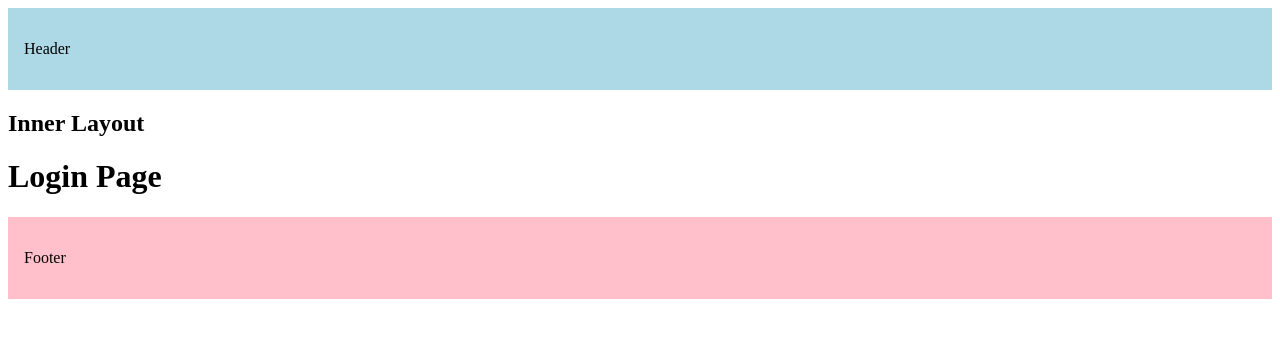
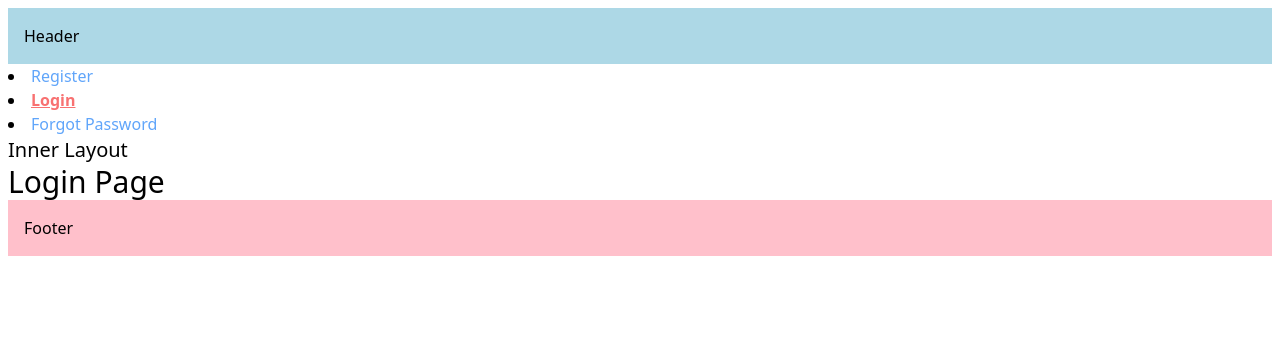
Before and after one commit to swamiabhishek45/Next.js-Learning, a Next.js app in the folder file-routing/: page /login in a window 1280 px wide. Shown: the top 338 px of the page. Built offline with nearby package versions, Linux system fonts and the light colour scheme.

Commit message:
ADD: active links and global.css

```diff
--- a/file-routing/src/app/(auth)/(with-auth-layout)/layout.tsx
+++ b/file-routing/src/app/(auth)/(with-auth-layout)/layout.tsx
@@ -1,3 +1,7 @@
+export const metadata = {
+    title: "Authentication"
+}
+
 export default function AuthLayout({
     children,
 }: {
@@ -5,7 +9,7 @@ export default function AuthLayout({
 }) {
     return (
         <>
-            <h2>Inner Layout</h2>
+            <h2 className="text-xl">Inner Layout</h2>
             {children}
         </>
     );
--- a/file-routing/src/app/(auth)/(with-auth-layout)/login/page.tsx
+++ b/file-routing/src/app/(auth)/(with-auth-layout)/login/page.tsx
@@ -1,3 +1,3 @@
 export default function Login() {
-    return <h1>Login Page</h1>;
+    return <h1 className="text-3xl">Login Page</h1>;
 }
--- a/file-routing/src/app/(auth)/(with-auth-layout)/register/page.tsx
+++ b/file-routing/src/app/(auth)/(with-auth-layout)/register/page.tsx
@@ -1,3 +1,3 @@
 export default function Register(){
-    return <h1>Register Page</h1>
+    return <h1 className="text-3xl">Register Page</h1>
 }
--- a/file-routing/src/app/(auth)/forgot-password/page.tsx
+++ b/file-routing/src/app/(auth)/forgot-password/page.tsx
@@ -1,3 +1,10 @@
+
+export const metadata = {
+    title: {
+        absolute: "Forgot Password"
+    }
+}
+
 export default function ForgotPassword() {
-    return <h1>Forgot Password Page</h1>;
+    return <h1 className="text-3xl">Forgot Password Page</h1>;
 }
--- /dev/null
+++ b/file-routing/src/app/(auth)/layout.tsx
@@ -0,0 +1,32 @@
+"use client";
+import Link from "next/link";
+import { usePathname } from "next/navigation";
+
+const navLinks = [
+    { name: "Register", href: "/register" },
+    { name: "Login", href: "/login" },
+    { name: "Forgot Password", href: "/forgot-password" },
+];
+
+export default function AuthLayout({
+    children,
+}: {
+    children: React.ReactNode;
+}) {
+    const pathname = usePathname();
+    return (
+        <div>
+            {navLinks.map((link) => {
+                const isActive = pathname.startsWith(link.href);
+                return (
+                    <li>
+                        <Link href={link.href} key={link.name} className={isActive ? "font-bold text-red-400 underline": "text-blue-400"}>
+                            {link.name}
+                        </Link>
+                    </li>
+                );
+            })}
+            {children}
+        </div>
+    );
+}
--- /dev/null
+++ b/file-routing/src/app/global.css
@@ -0,0 +1,3 @@
+@tailwind base;
+@tailwind components;
+@tailwind utilities;
--- a/file-routing/src/app/layout.tsx
+++ b/file-routing/src/app/layout.tsx
@@ -1,4 +1,5 @@
 import { Metadata } from "next";
+import './global.css'
 
 export const metadata: Metadata = {
     title: {
@@ -16,7 +17,7 @@ export default function RootLayout({
 }) {
     return (
         <html lang="en">
-            <body>
+            <body className="m-2">
                 <header
                     style={{ backgroundColor: "lightblue", padding: "1rem" }}
                 >
--- a/file-routing/src/app/page.tsx
+++ b/file-routing/src/app/page.tsx
@@ -3,9 +3,9 @@ import Link from "next/link";
 export default function Home(){
     return (
         <>
-            <h1>Home Page</h1>
+            <h1 className="text-3xl">Home Page</h1>
 
-            <div>
+            <div className="text-blue-400">
                 <li><Link href="/about">About</Link></li>
                 <li><Link href="/blog">Blog</Link></li>
                 <li><Link href="/dashboard">Dashboard</Link></li>
```
Also changed, not shown: 1 other file (tests, documents, lock files or other folders).
